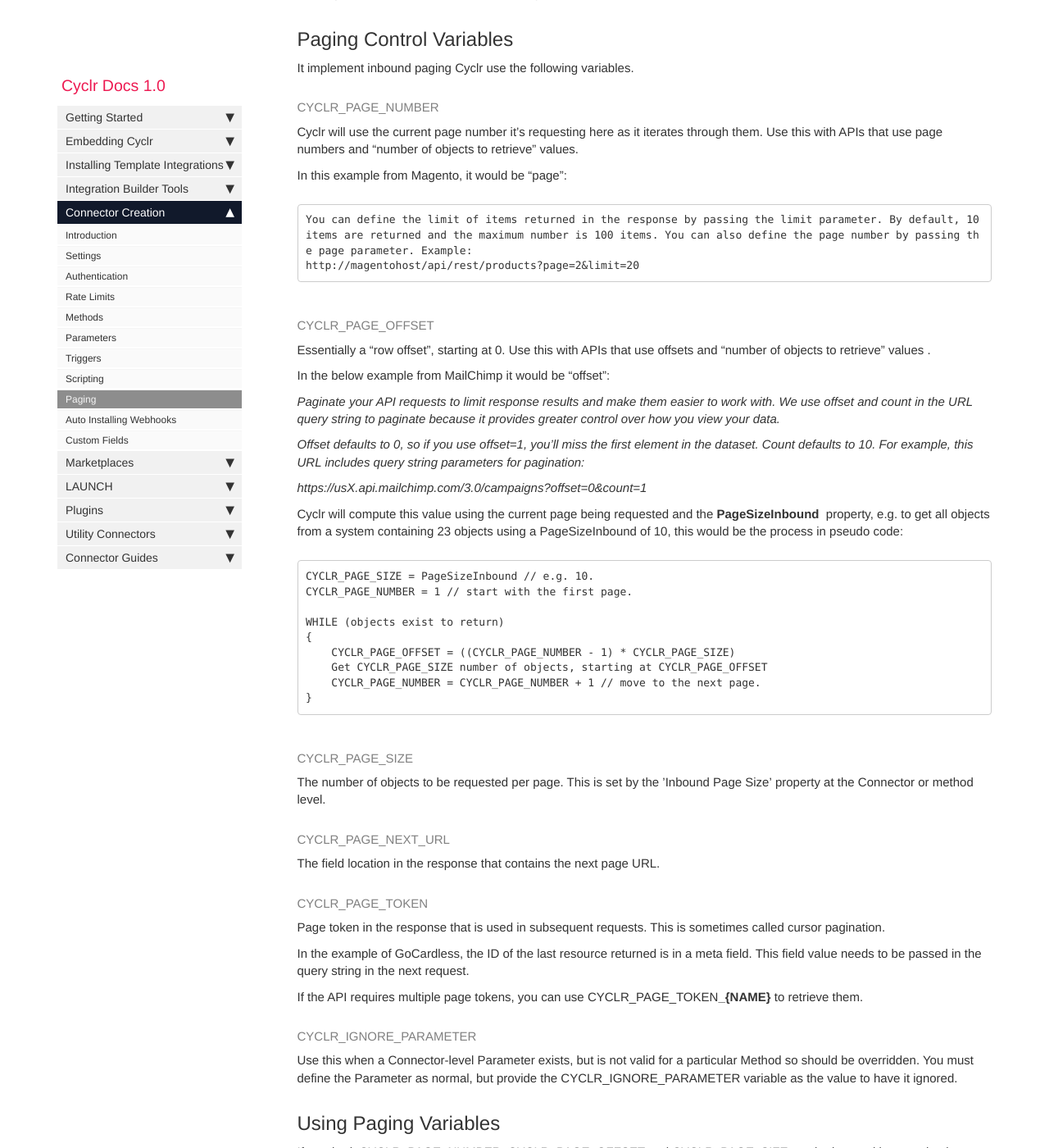
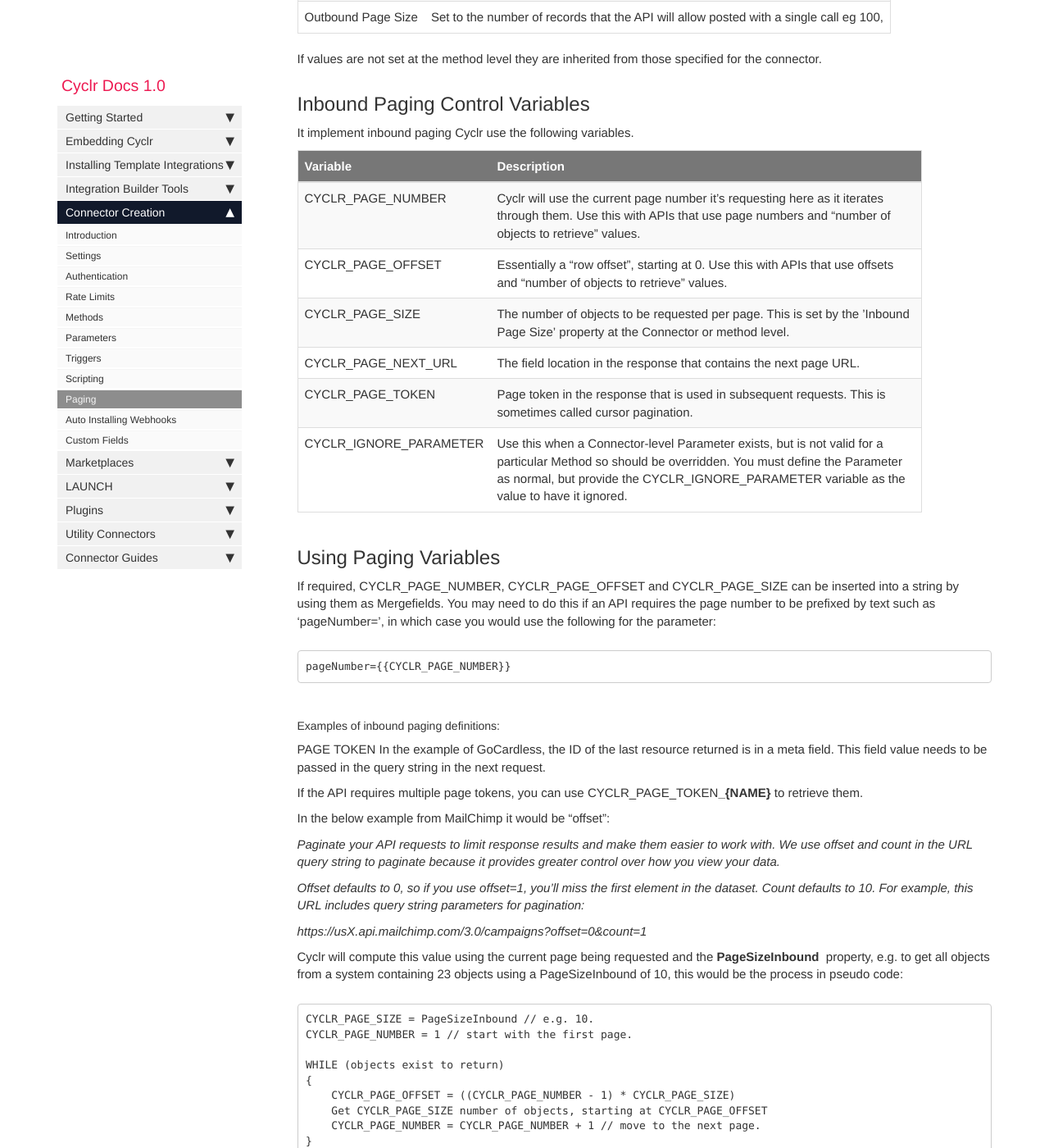
Before and after one commit to sneakysneak/docs, a Jekyll site: the page built from pages/custom-connectors/11-paging.md, in a window 1280 px wide and 1400 px high, scrolled down 930 px. Shown: the whole window at 82% size. Built offline with Jekyll 4.4.1, drawn with Linux system fonts in a browser that asks for light colours; nearby versions of some CDN libraries; comment, search, counter and statistics services are not loaded; some of the changed text lies outside the part shown.

Commit message:
Update 11-paging.md

```diff
--- a/pages/custom-connectors/11-paging.md
+++ b/pages/custom-connectors/11-paging.md
@@ -13,7 +13,7 @@ When a remote API has a limit on the amount of data that can be sent in a single
 
 To set a Connector as using Paging, you can use the following Connector-level properties (they default to false – no paging – if not supplied).
 
-| Property | Description |
+| Connector Property | Description |
 | --- | --- |
 | Inbound Paging | Set to 'true' to activate by default in all appropriate methods. |
 | Inbound Page Size |Set to the number of records that the API will return with a single call eg 100, |
@@ -23,22 +23,43 @@ Note that the default for ourbound paging of 'false' at the Connector level.
 
 These patrameters can be overriden and adjusted at the method level.
 
-## Paging Control Variables
+| Method Property | Description |
+| --- | --- |
+| Inbound Paging | Set to 'true' to activate by default in all appropriate methods. |
+| Inbound Page Size |Set to the number of records that the API will return with a single call eg 100, |
+| Outbound Paging | Set to 'true' to activate by default in all appropriate methods. |
+| Outbound Page Size |Set to the number of records that the API will allow posted with a single call eg 100, |
+
+If values are not set at the method level they are inherited from those specified for the connector.
+
+
+## Inbound Paging Control Variables
 
 It implement inbound paging Cyclr use the following variables.
 
-#### CYCLR_PAGE_NUMBER
+| Variable | Description |
+| --- | --- |
+| CYCLR_PAGE_NUMBER | Cyclr will use the current page number it’s requesting here as it iterates through them. Use this with APIs that use page numbers and “number of objects to retrieve” values.|
+| CYCLR_PAGE_OFFSET | Essentially a “row offset”, starting at 0. Use this with APIs that use offsets and “number of objects to retrieve” values. |
+| CYCLR_PAGE_SIZE | The number of objects to be requested per page. This is set by the 'Inbound Page Size' property at the Connector or method level. |
+| CYCLR_PAGE_NEXT_URL | The field location in the response that contains the next page URL. |
+| CYCLR_PAGE_TOKEN | Page token in the response that is used in subsequent requests. This is sometimes called cursor pagination.
+| CYCLR_IGNORE_PARAMETER |Use this when a Connector-level Parameter exists, but is not valid for a particular Method so should be overridden. You must define the Parameter as normal, but provide the CYCLR_IGNORE_PARAMETER variable as the value to have it ignored. |
 
-Cyclr will use the current page number it’s requesting here as it iterates through them. Use this with APIs that use page numbers and “number of objects to retrieve” values.
+## Using Paging Variables
 
-In this example from Magento, it would be “page”:
+If required, CYCLR_PAGE_NUMBER, CYCLR_PAGE_OFFSET and CYCLR_PAGE_SIZE can be inserted into a string by using them as Mergefields.
+You may need to do this if an API requires the page number to be prefixed by text such as 'pageNumber=', in which case you would use the following for the parameter:
 
-    You can define the limit of items returned in the response by passing the limit parameter. By default, 10 items are returned and the maximum number is 100 items. You can also define the page number by passing the page parameter. Example:
-    http://magentohost/api/rest/products?page=2&limit=20
+{% raw %}
+    pageNumber={{CYCLR_PAGE_NUMBER}}
+{% endraw %}
 
-#### CYCLR_PAGE_OFFSET
+##### Examples of inbound paging definitions:
 
-Essentially a “row offset”, starting at 0. Use this with APIs that use offsets and “number of objects to retrieve” values .
+PAGE TOKEN In the example of GoCardless, the ID of the last resource returned is in a meta field. This field value needs to be passed in the query string in the next request.
+
+If the API requires multiple page tokens, you can use CYCLR_PAGE_TOKEN**_{% raw %}{NAME}{% endraw %}** to retrieve them.
 
 In the below example from MailChimp it would be “offset”:
 
@@ -59,37 +80,6 @@ Cyclr will compute this value using the current page being requested and the **
         Get CYCLR_PAGE_SIZE number of objects, starting at CYCLR_PAGE_OFFSET
         CYCLR_PAGE_NUMBER = CYCLR_PAGE_NUMBER + 1 // move to the next page.
     }
-
-#### CYCLR_PAGE_SIZE
-
-The number of objects to be requested per page. This is set by the 'Inbound Page Size' property at the Connector or method level.
-
-#### CYCLR_PAGE_NEXT_URL
-
-The field location in the response that contains the next page URL.
-
-#### CYCLR_PAGE_TOKEN
-
-Page token in the response that is used in subsequent requests. This is sometimes called cursor pagination.
-
-In the example of GoCardless, the ID of the last resource returned is in a meta field. This field value needs to be passed in the query string in the next request.
-
-If the API requires multiple page tokens, you can use CYCLR_PAGE_TOKEN**_{% raw %}{NAME}{% endraw %}** to retrieve them.
-
-#### CYCLR_IGNORE_PARAMETER
-
-Use this when a Connector-level Parameter exists, but is not valid for a particular Method so should be overridden. You must define the Parameter as normal, but provide the CYCLR_IGNORE_PARAMETER variable as the value to have it ignored.
-
-## Using Paging Variables
-
-If required, CYCLR_PAGE_NUMBER, CYCLR_PAGE_OFFSET and CYCLR_PAGE_SIZE can be inserted into a string by using them as Mergefields.
-You may need to do this if an API requires the page number to be prefixed by text such as 'pageNumber=', in which case you would use the following for the parameter:
-
-{% raw %}
-    pageNumber={{CYCLR_PAGE_NUMBER}}
-{% endraw %}
-
-##### Examples of inbound paging definitions:
 
 API 1 with page number and page size
 
```
